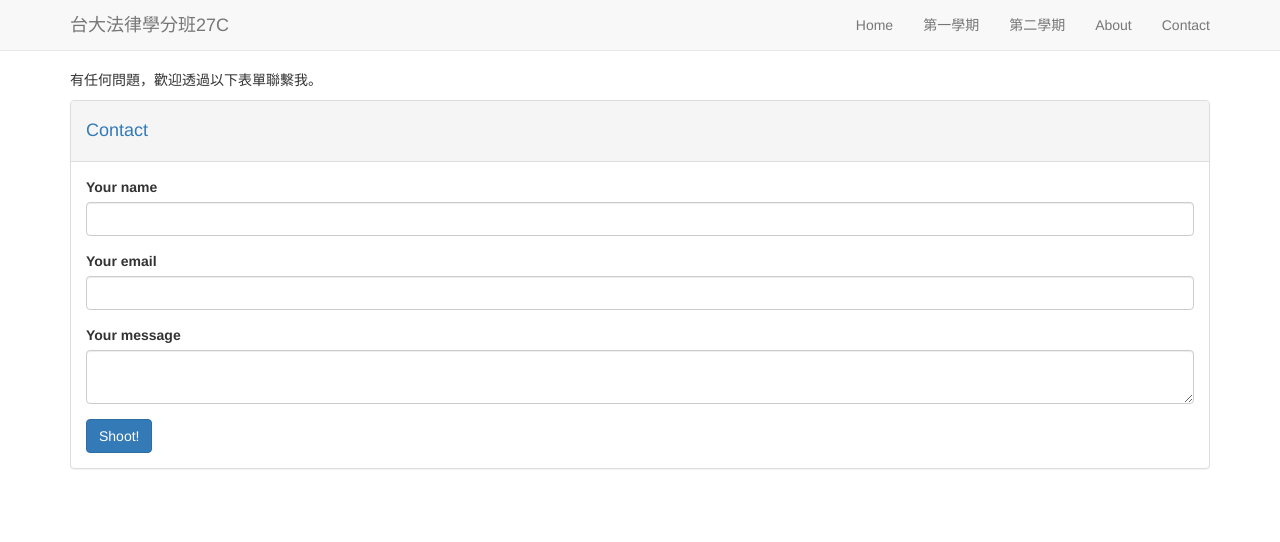
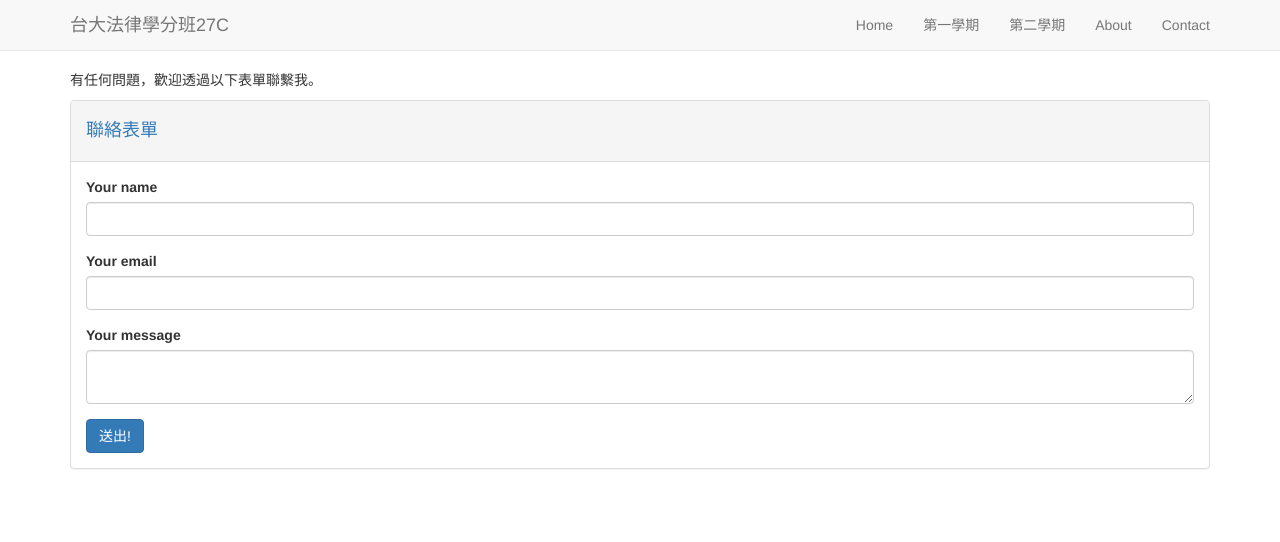
Before and after one commit to maxmilian/ntu_specs_law, a Jekyll site: the page built from contact/index.md, in a window 1280 px wide. Shown: the top 542 px of the page. Built offline with Jekyll 4.4.1, drawn with Linux system fonts in a browser that asks for light colours; nearby versions of some CDN libraries.

Commit message:
add pdf files, modify contact form

```diff
--- a/contact/index.md
+++ b/contact/index.md
@@ -6,26 +6,26 @@ comments: false
 有任何問題，歡迎透過以下表單聯繫我。
 
 <div class="panel panel-default shadow1">
-      <div class="panel-heading">
-        <h4 class="text-primary">Contact</h4>
+  <div class="panel-heading">
+    <h4 class="text-primary">聯絡表單</h4>
+  </div>
+  <div class="panel-body">
+    <form id="contactform" method="post" action="https://formspree.io/maxmilian@gmail.com" enctype="text/plain">
+      <div class="form-group">
+        <label for="name" class="control-label">Your name</label>
+        <input id="name" type="text" name="name" class="form-control">
       </div>
-      <div class="panel-body">
-            <form id="contactform" method="post" action="mailto:maxmilian@gmail.com" enctype="text/plain">
-                  <div class="form-group">
-                        <label for="name" class="control-label">Your name</label>
-                        <input id="name" type="text" name="name" class="form-control">
-                  </div>
-                  <div class="form-group">
-                        <label for="email" class="control-label">Your email</label>
-                        <input id="email" type="email" name="_replyto" class="form-control">
-                  </div>
-                  <div class="form-group">
-                        <label for="msg" class="control-label">Your message</label>
-                        <textarea id="msg" name="message" class="form-control"></textarea>
-                  </div>
+      <div class="form-group">
+        <label for="email" class="control-label">Your email</label>
+        <input id="email" type="email" name="_replyto" class="form-control">
+      </div>
+      <div class="form-group">
+        <label for="msg" class="control-label">Your message</label>
+        <textarea id="msg" name="message" class="form-control"></textarea>
+      </div>
 
-                  <input type="text" name="_gotcha" style="display:none" />
-                  <input type="submit" value="Shoot!" class="btn btn-primary">
-            </form>
-      </div>
+      <input type="text" name="_gotcha" style="display:none" />
+      <input type="submit" value="送出!" class="btn btn-primary">
+    </form>
+  </div>
 </div>
```
Also changed, not shown: semester1/index.html (+5 -5 lines), 5 other files.
